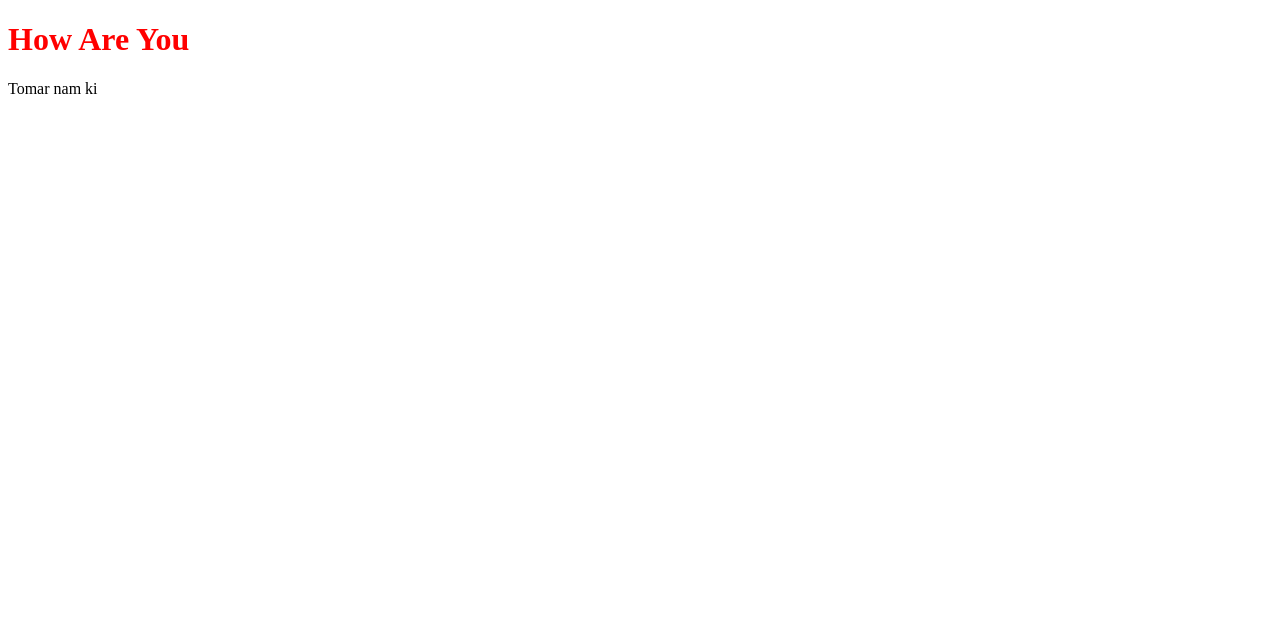
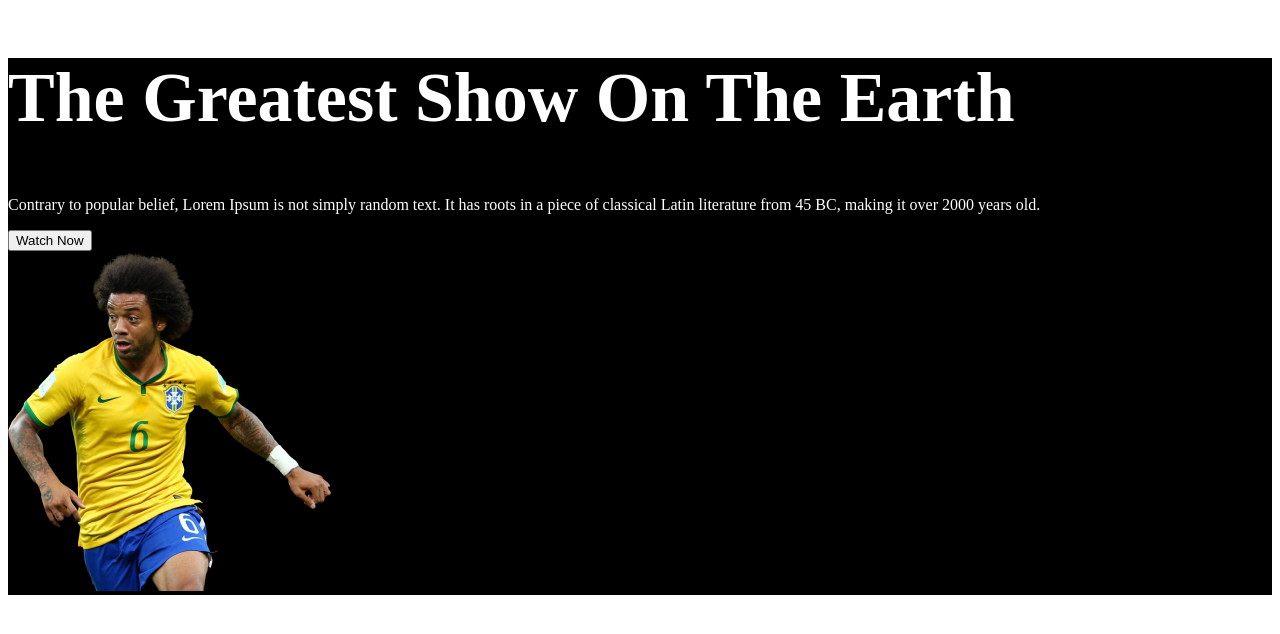
Before and after one commit to mmakash/world-cup, a plain HTML site: page index.html in a window 1280 px wide. Drawn offline with Linux system fonts and the light colour scheme.

Commit message:
first commit

```diff
--- a/index.html
+++ b/index.html
@@ -8,7 +8,13 @@
     <link rel="stylesheet" href="style.css">
 </head>
 <body>
-    <h1>How Are You</h1>
-    Tomar nam ki
+    <section class="header-section">
+        <div class="text-section">
+            <h1 class="section-title">The Greatest Show On The Earth</h1>
+            <p class="title-author">Contrary to popular belief, Lorem Ipsum is not simply random text. It has roots in a piece of classical Latin literature from 45 BC, making it over 2000 years old.</p>
+            <button>Watch Now</button>
+        </div>
+        <img src="assets/Banner Image.png" alt="Image">
+    </section>
 </body>
 </html>
--- a/style.css
+++ b/style.css
@@ -1,3 +1,12 @@
-h1{
-    color: red;
+.header-section{
+    background-color: black;
 }
+.section-title{
+    color: white;
+    font-size: 70px;
+    font-weight: 700px;
+}
+.title-author{
+    font-size: 16px;
+    color: white;
+}
```
Also changed, not shown: assets/Banner Image.png (added), assets/Blog Image.png (added), assets/Chat Icon.png (added), assets/Flag.png (added), assets/Time Icon.png (added), assets/germany Flag.png (added), 1 other file.
